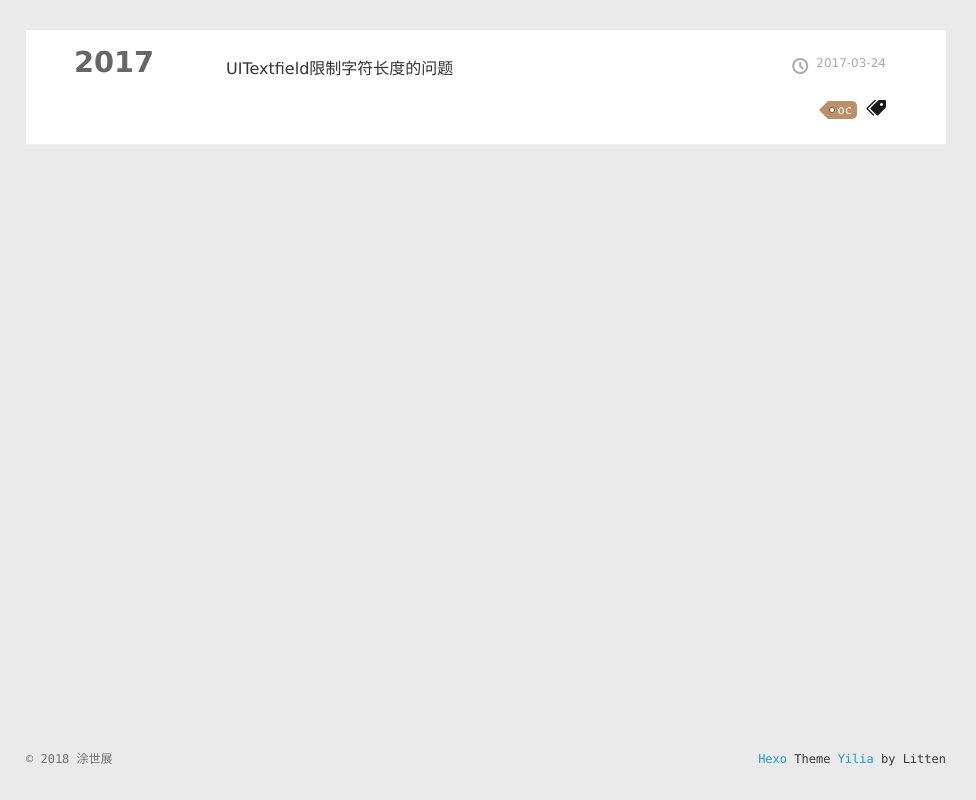
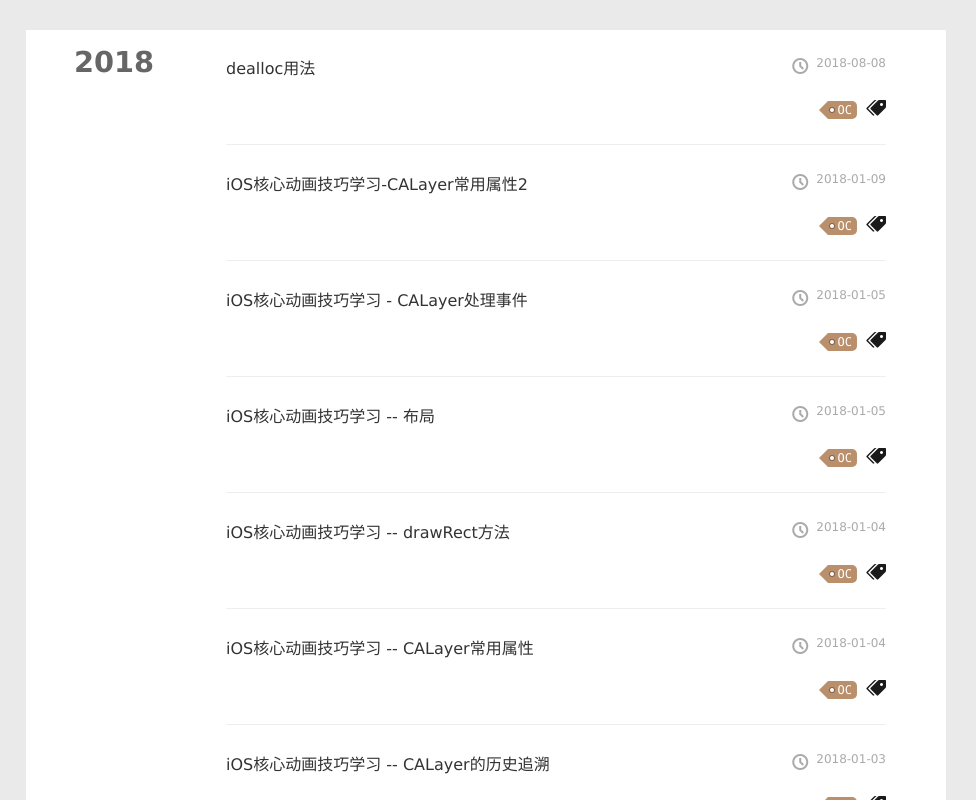
Before and after one commit to tutu279737146/tutu279737146.github.io, a plain HTML site: page categories/OC/index.html in a window 1280 px wide. Shown: the full height of the page, 304-1280 px from the left. Drawn offline with Linux system fonts and the light colour scheme.

Commit message:
Site updated: 2018-08-07 21:44:31

```diff
--- a/categories/OC/index.html
+++ b/categories/OC/index.html
@@ -4,12 +4,12 @@
   <meta charset="utf-8">
 
   <meta http-equiv="X-UA-Compatible" content="IE=edge" >
-  <title>Category: oc | TuShiZhan_Blog|涂世展博客</title>
+  <title>Category: OC | TuShiZhan_Blog|涂世展博客</title>
   <meta name="viewport" content="width=device-width, initial-scale=1, maximum-scale=1">
   <meta name="description" content="涂世展Blog | ios | bi">
 <meta property="og:type" content="website">
 <meta property="og:title" content="TuShiZhan_Blog|涂世展博客">
-<meta property="og:url" content="http://yoursite.com/categories/oc/index.html">
+<meta property="og:url" content="http://yoursite.com/categories/OC/index.html">
 <meta property="og:site_name" content="TuShiZhan_Blog|涂世展博客">
 <meta property="og:description" content="涂世展Blog | ios | bi">
 <meta name="twitter:card" content="summary">
@@ -163,7 +163,7 @@
 
       <section class="archives-wrap">
         <div class="archive-year-wrap">
-          <a href="/archives/2017" class="archive-year">2017</a>
+          <a href="/archives/2018" class="archive-year">2018</a>
         </div>
         <div class="archives">
 
@@ -171,14 +171,14 @@
   <div class="archive-article-inner">
     <header class="archive-article-header">
       	<div class="article-meta">
-	      	<a href="/2017/03/24/UITextfield限制字符长度的问题/" class="archive-article-date">
-  	<time datetime="2017-03-24T05:05:56.000Z" itemprop="datePublished"><i class="icon-clock"></i>2017-03-24</time>
+	      	<a href="/2018/08/08/dealloc用法/" class="archive-article-date">
+  	<time datetime="2018-08-08T12:24:28.000Z" itemprop="datePublished"><i class="icon-clock"></i>2018-08-08</time>
 </a>
         </div>
 
 
     <h1 itemprop="name">
-      <a class="archive-article-title" href="/2017/03/24/UITextfield限制字符长度的问题/">UITextfield限制字符长度的问题</a>
+      <a class="archive-article-title" href="/2018/08/08/dealloc用法/">dealloc用法</a>
     </h1>
 
 
@@ -187,7 +187,7 @@
 
 	<div class="article-category tagcloud">
 	<i class="icon-price-tags"></i>
-	<a class="article-category-link" href="/categories/oc/">oc</a>
+	<a class="article-category-link" href="/categories/OC/">OC</a>
 	</div>
 
 
@@ -198,168 +198,172 @@
 </article>
 
 
-    </div></section>
+
+    <article class="archive-article archive-type-post">
+  <div class="archive-article-inner">
+    <header class="archive-article-header">
+      	<div class="article-meta">
+	      	<a href="/2018/01/09/iOS核心动画技巧学习-CALayer常用属性2/" class="archive-article-date">
+  	<time datetime="2018-01-09T02:19:25.000Z" itemprop="datePublished"><i class="icon-clock"></i>2018-01-09</time>
+</a>
+        </div>
+
+
+    <h1 itemprop="name">
+      <a class="archive-article-title" href="/2018/01/09/iOS核心动画技巧学习-CALayer常用属性2/">iOS核心动画技巧学习-CALayer常用属性2</a>
+    </h1>
+
+
+        <div class="article-info info-on-right">
+
+
+	<div class="article-category tagcloud">
+	<i class="icon-price-tags"></i>
+	<a class="article-category-link" href="/categories/OC/">OC</a>
+	</div>
+
+
+        </div>
+        <div class="clearfix"></div>
+    </header>
+  </div>
+</article>
 
 
 
+    <article class="archive-article archive-type-post">
+  <div class="archive-article-inner">
+    <header class="archive-article-header">
+      	<div class="article-meta">
+	      	<a href="/2018/01/05/iOS核心动画技巧学习-CALayer处理事件/" class="archive-article-date">
+  	<time datetime="2018-01-05T06:19:19.000Z" itemprop="datePublished"><i class="icon-clock"></i>2018-01-05</time>
+</a>
+        </div>
 
 
-      </div>
-      <footer id="footer">
-  <div class="outer">
-    <div id="footer-info">
-    	<div class="footer-left">
-    		&copy; 2018 涂世展
-    	</div>
-      	<div class="footer-right">
-      		<a href="http://hexo.io/" target="_blank">Hexo</a>  Theme <a href="https://github.com/litten/hexo-theme-yilia" target="_blank">Yilia</a> by Litten
-      	</div>
-    </div>
+    <h1 itemprop="name">
+      <a class="archive-article-title" href="/2018/01/05/iOS核心动画技巧学习-CALayer处理事件/">iOS核心动画技巧学习 - CALayer处理事件</a>
+    </h1>
+
+
+        <div class="article-info info-on-right">
+
+
+	<div class="article-category tagcloud">
+	<i class="icon-price-tags"></i>
+	<a class="article-category-link" href="/categories/OC/">OC</a>
+	</div>
+
+
+        </div>
+        <div class="clearfix"></div>
+    </header>
   </div>
-</footer>
-    </div>
-    <script>
-	var yiliaConfig = {
-		fancybox: true,
-		mathjax: false,
-		animate: true,
-		isHome: false,
-		isPost: false,
-		isArchive: false,
-		isTag: false,
-		isCategory: true,
-		open_in_new: false,
-		root: "/",
-		innerArchive: true
-	}
-</script>
-
-<script src="/./main.js"></script>
+</article>
 
 
 
-<div class="tools-col">
-  <ul class="btn-wrap">
-
-      <li class="chose" data-hook="tools-section-all"><span class="text">全部</span><i class="icon-book"></i></li>
+    <article class="archive-article archive-type-post">
+  <div class="archive-article-inner">
+    <header class="archive-article-header">
+      	<div class="article-meta">
+	      	<a href="/2018/01/05/iOS核心动画技巧学习-布局/" class="archive-article-date">
+  	<time datetime="2018-01-05T03:38:34.000Z" itemprop="datePublished"><i class="icon-clock"></i>2018-01-05</time>
+</a>
+        </div>
 
 
-      <li data-hook="tools-section-tag"><span class="text">标签</span><i class="icon-price-tags"></i></li>
+    <h1 itemprop="name">
+      <a class="archive-article-title" href="/2018/01/05/iOS核心动画技巧学习-布局/">iOS核心动画技巧学习 -- 布局</a>
+    </h1>
 
 
-      <li data-hook="tools-section-friends"><span class="text">友链</span><i class="icon-link"></i></li>
+        <div class="article-info info-on-right">
 
 
-      <li data-hook="tools-section-me"><span class="text">我</span><i class="icon-smile"></i></li>
+	<div class="article-category tagcloud">
+	<i class="icon-price-tags"></i>
+	<a class="article-category-link" href="/categories/OC/">OC</a>
+	</div>
 
-  </ul>
-  <div class="tools-wrap">
 
-    	<section class="tools-section tools-section-all chose">
-    	</section>
+        </div>
+        <div class="clearfix"></div>
+    </header>
+  </div>
+</article>
 
 
 
-    	<section class="tools-section tools-section-tag">
-    			<div class="widget tagcloud" id="js-tagcloud">
+    <article class="archive-article archive-type-post">
+  <div class="archive-article-inner">
+    <header class="archive-article-header">
+      	<div class="article-meta">
+	      	<a href="/2018/01/04/iOS核心动画技巧学习-drawRect方法/" class="archive-article-date">
+  	<time datetime="2018-01-04T06:39:02.000Z" itemprop="datePublished"><i class="icon-clock"></i>2018-01-04</time>
+</a>
+        </div>
 
-    			</div>
-    	</section>
+
+    <h1 itemprop="name">
+      <a class="archive-article-title" href="/2018/01/04/iOS核心动画技巧学习-drawRect方法/">iOS核心动画技巧学习 -- drawRect方法</a>
+    </h1>
+
+
+        <div class="article-info info-on-right">
+
+
+	<div class="article-category tagcloud">
+	<i class="icon-price-tags"></i>
+	<a class="article-category-link" href="/categories/OC/">OC</a>
+	</div>
+
+
+        </div>
+        <div class="clearfix"></div>
+    </header>
+  </div>
+</article>
 
 
 
-    	<section class="tools-section tools-section-friends">
+    <article class="archive-article archive-type-post">
+  <div class="archive-article-inner">
+    <header class="archive-article-header">
+      	<div class="article-meta">
+	      	<a href="/2018/01/04/iOS核心动画技巧学习-CALayer常用属性/" class="archive-article-date">
+  	<time datetime="2018-01-04T03:06:16.000Z" itemprop="datePublished"><i class="icon-clock"></i>2018-01-04</time>
+</a>
+        </div>
 
-  			<div class="friends-wrap" id="js-friends">
 
-  	          <a target="_blank" class="main-nav-link switch-friends-link" href="https://github.com/tutu279737146">我的github</a>
+    <h1 itemprop="name">
+      <a class="archive-article-title" href="/2018/01/04/iOS核心动画技巧学习-CALayer常用属性/">iOS核心动画技巧学习 -- CALayer常用属性</a>
+    </h1>
 
-  	          <a target="_blank" class="main-nav-link switch-friends-link" href="http://weibo.com/5616393521/profile?rightmod=1&wvr=6&mod=personinfo&is_all=1">我的微博</a>
 
-  	        </div>
+        <div class="article-info info-on-right">
 
-    	</section>
+
+	<div class="article-category tagcloud">
+	<i class="icon-price-tags"></i>
+	<a class="article-category-link" href="/categories/OC/">OC</a>
+	</div>
+
+
+        </div>
+        <div class="clearfix"></div>
+    </header>
+  </div>
+</article>
 
 
 
-    	<section class="tools-section tools-section-me">
-
-  	  		<div class="aboutme-wrap" id="js-aboutme">这个人很帅&lt;br&gt;他什么都不想说&lt;br&gt;</div>
-
-    	</section>
-
-  </div>
-
-</div>
-    <!-- Root element of PhotoSwipe. Must have class pswp. -->
-<div class="pswp" tabindex="-1" role="dialog" aria-hidden="true">
-
-    <!-- Background of PhotoSwipe.
-         It's a separate element as animating opacity is faster than rgba(). -->
-    <div class="pswp__bg"></div>
-
-    <!-- Slides wrapper with overflow:hidden. -->
-    <div class="pswp__scroll-wrap">
-
-        <!-- Container that holds slides.
-            PhotoSwipe keeps only 3 of them in the DOM to save memory.
-            Don't modify these 3 pswp__item elements, data is added later on. -->
-        <div class="pswp__container">
-            <div class="pswp__item"></div>
-            <div class="pswp__item"></div>
-            <div class="pswp__item"></div>
-        </div>
-
-        <!-- Default (PhotoSwipeUI_Default) interface on top of sliding area. Can be changed. -->
-        <div class="pswp__ui pswp__ui--hidden">
-
-            <div class="pswp__top-bar">
-
-                <!--  Controls are self-explanatory. Order can be changed. -->
-
-                <div class="pswp__counter"></div>
-
-                <button class="pswp__button pswp__button--close" title="Close (Esc)"></button>
-
-                <button class="pswp__button pswp__button--share" style="display:none" title="Share"></button>
-
-                <button class="pswp__button pswp__button--fs" title="Toggle fullscreen"></button>
-
-                <button class="pswp__button pswp__button--zoom" title="Zoom in/out"></button>
-
-                <!-- Preloader demo http://codepen.io/dimsemenov/pen/yyBWoR -->
-                <!-- element will get class pswp__preloader--active when preloader is running -->
-                <div class="pswp__preloader">
-                    <div class="pswp__preloader__icn">
-                      <div class="pswp__preloader__cut">
-                        <div class="pswp__preloader__donut"></div>
-                      </div>
-                    </div>
-                </div>
-            </div>
-
-            <div class="pswp__share-modal pswp__share-modal--hidden pswp__single-tap">
-                <div class="pswp__share-tooltip"></div>
-            </div>
-
-            <button class="pswp__button pswp__button--arrow--left" title="Previous (arrow left)">
-            </button>
-
-            <button class="pswp__button pswp__button--arrow--right" title="Next (arrow right)">
-            </button>
-
-            <div class="pswp__caption">
-                <div class="pswp__caption__center"></div>
-            </div>
-
-        </div>
-
-    </div>
-
-</div>
-  </div>
-</body>
-</html>核心动画技巧学习-CALayer的历史追溯/" class="archive-article-date">
+    <article class="archive-article archive-type-post">
+  <div class="archive-article-inner">
+    <header class="archive-article-header">
+      	<div class="article-meta">
+	      	<a href="/2018/01/03/iOS核心动画技巧学习-CALayer的历史追溯/" class="archive-article-date">
   	<time datetime="2018-01-03T07:01:12.000Z" itemprop="datePublished"><i class="icon-clock"></i>2018-01-03</time>
 </a>
         </div>
```
